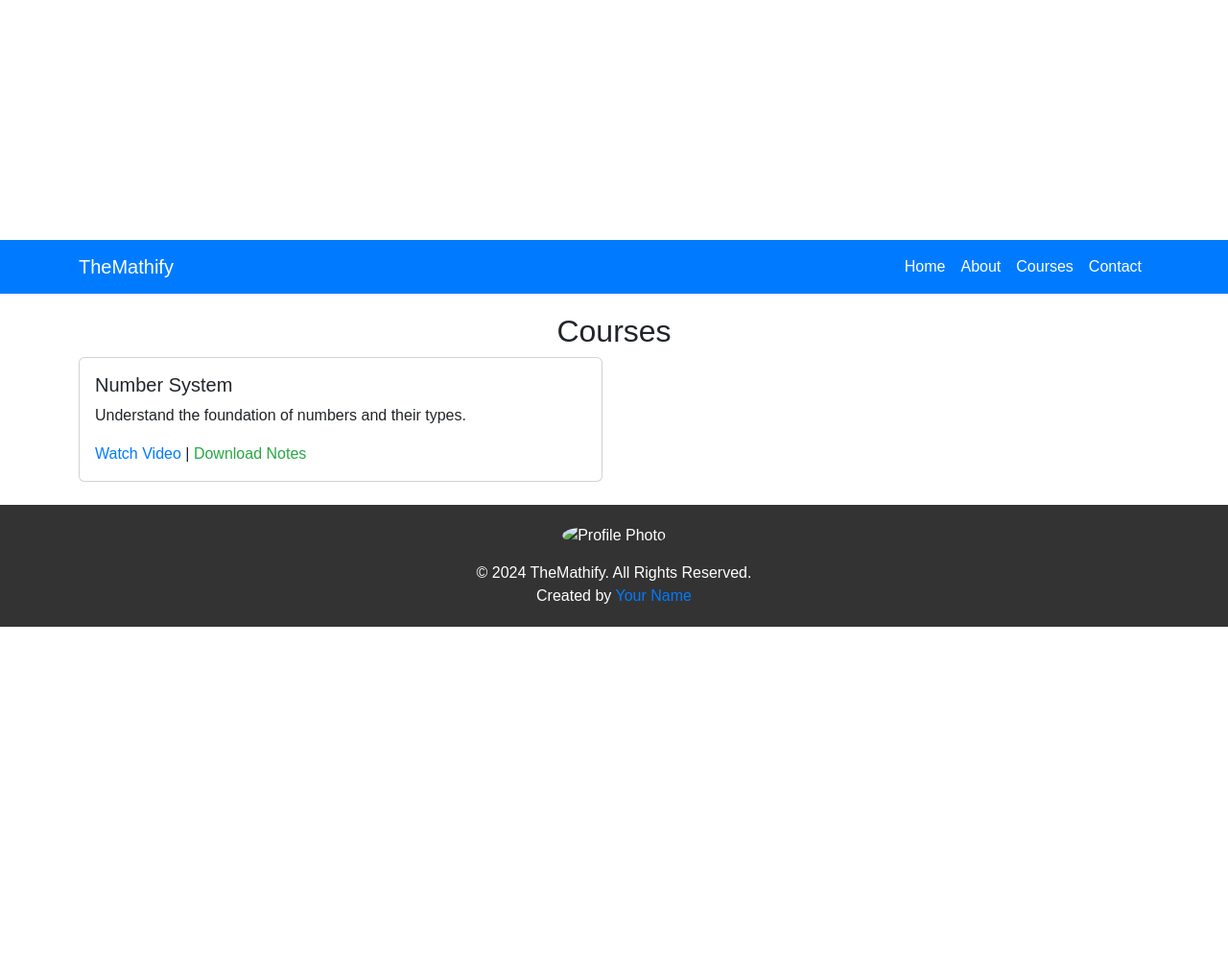
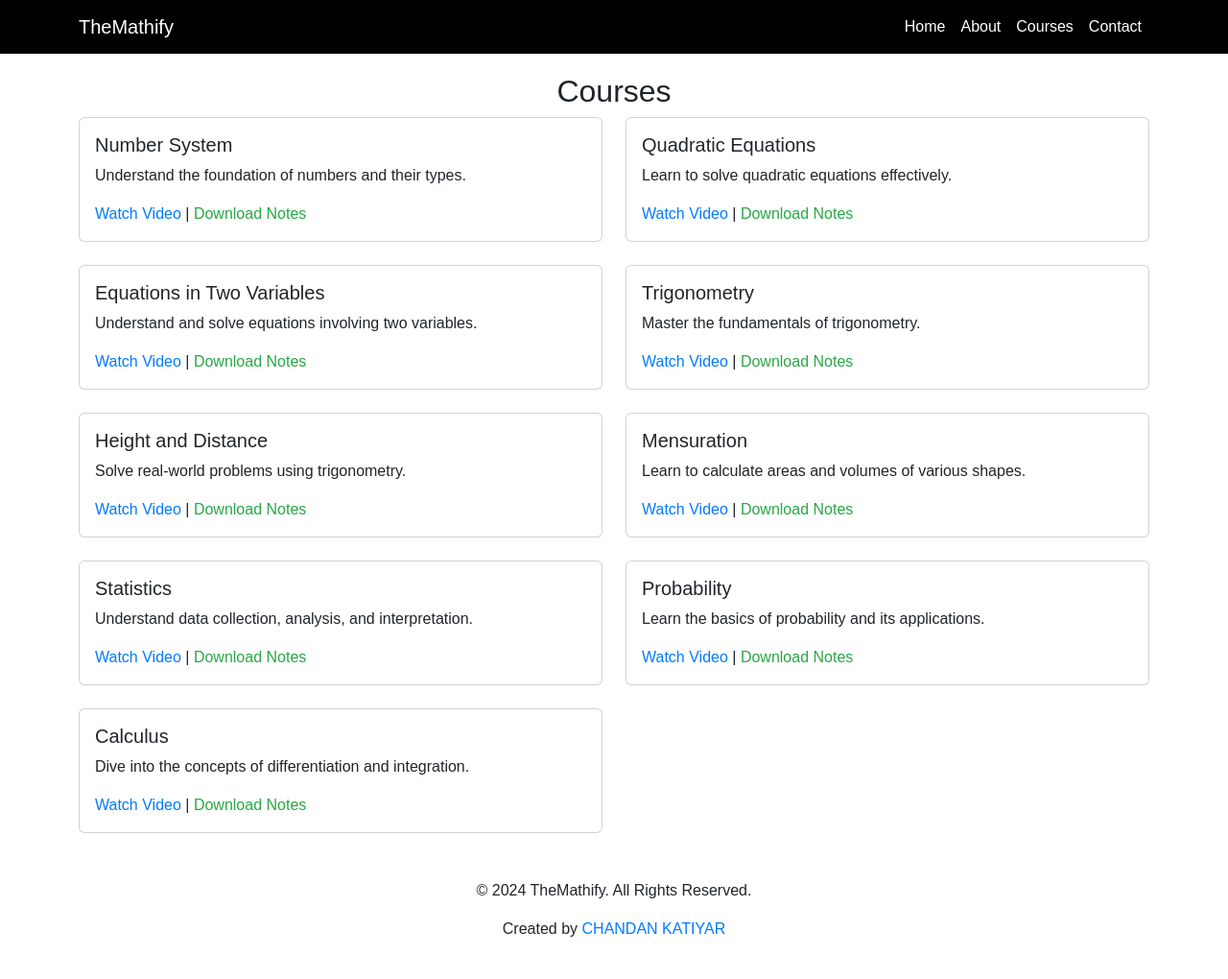
Before and after one commit to chandank0/theMathyfy, a plain HTML site: page index.html in a window 1280 px wide. Shown: the whole page at 96% size. Before the commit the page ends 800 px from the top, so only its background shows below. Drawn offline with nearby package versions, Linux system fonts and the light colour scheme.

Commit message:
Update index.html

```diff
--- a/index.html
+++ b/index.html
@@ -9,10 +9,8 @@
         body {
             font-family: Arial, sans-serif;
         }
-
-        /* Navbar Styles */
         .navbar {
-            background-color: #007bff;
+            background-color: #000000;
         }
         .navbar-brand, .navbar-nav .nav-link {
             color: #fff;
@@ -20,34 +18,9 @@
         .navbar-brand:hover, .navbar-nav .nav-link:hover {
             color: #f8f9fa;
         }
-
-        /* Header Background Image */
-        header {
-            background-image: url('header-background.jpg'); /* Add your header image path here */
-            background-size: cover;
-            background-position: center;
-            height: 250px;
-            display: flex;
-            justify-content: center;
-            align-items: center;
-            text-align: center;
-            color: white;
-        }
-
-        header h1 {
-            font-size: 3em;
-            font-weight: bold;
-        }
-
-        header p {
-            font-size: 1.2em;
-        }
-
         .course-section {
             margin-top: 20px;
         }
-
-        /* Link Styles */
         .video-link {
             color: #007bff;
             text-decoration: none;
@@ -55,7 +28,6 @@
         .video-link:hover {
             text-decoration: underline;
         }
-
         .pdf-link {
             color: #28a745;
             text-decoration: none;
@@ -63,41 +35,9 @@
         .pdf-link:hover {
             text-decoration: underline;
         }
-
-        /* Footer Styling */
-        footer {
-            background-color: #333;
-            color: white;
-            padding: 20px 0;
-            text-align: center;
-        }
-
-        footer .profile-photo {
-            border-radius: 50%;
-            width: 100px;
-            height: 100px;
-            margin-bottom: 15px;
-        }
-
-        footer p {
-            margin: 0;
-        }
-
-        footer a {
-            color: #fff;
-        }
     </style>
 </head>
 <body>
-    <!-- Header Section -->
-    <header>
-        <div>
-            <h1>TheMathify</h1>
-            <p>Empowering Your Math Journey</p>
-        </div>
-    </header>
-
-    <!-- Navbar Section -->
     <nav class="navbar navbar-expand-lg navbar-dark">
         <div class="container">
             <a class="navbar-brand" href="#">TheMathify</a>
@@ -123,12 +63,9 @@
         </div>
     </nav>
 
-    <!-- Courses Section -->
     <div class="container course-section">
         <h2 class="text-center">Courses</h2>
         <div class="row">
-            <!-- Course Cards (keep as is, repeat for other courses) -->
-            <!-- Example for one course -->
             <div class="col-md-6 mb-4">
                 <div class="card">
                     <div class="card-body">
@@ -139,20 +76,94 @@
                     </div>
                 </div>
             </div>
-            <!-- Repeat above div for each course -->
+            <div class="col-md-6 mb-4">
+                <div class="card">
+                    <div class="card-body">
+                        <h5 class="card-title">Quadratic Equations</h5>
+                        <p class="card-text">Learn to solve quadratic equations effectively.</p>
+                        <a href="https://youtube.com/link_to_video_quadratic" class="video-link" target="_blank">Watch Video</a> |
+                        <a href="notes/quadratic_equations.pdf" class="pdf-link" target="_blank">Download Notes</a>
+                    </div>
+                </div>
+            </div>
+            <div class="col-md-6 mb-4">
+                <div class="card">
+                    <div class="card-body">
+                        <h5 class="card-title">Equations in Two Variables</h5>
+                        <p class="card-text">Understand and solve equations involving two variables.</p>
+                        <a href="https://youtube.com/link_to_video_two_variables" class="video-link" target="_blank">Watch Video</a> |
+                        <a href="notes/two_variables.pdf" class="pdf-link" target="_blank">Download Notes</a>
+                    </div>
+                </div>
+            </div>
+            <div class="col-md-6 mb-4">
+                <div class="card">
+                    <div class="card-body">
+                        <h5 class="card-title">Trigonometry</h5>
+                        <p class="card-text">Master the fundamentals of trigonometry.</p>
+                        <a href="https://youtube.com/link_to_video_trigonometry" class="video-link" target="_blank">Watch Video</a> |
+                        <a href="notes/trigonometry.pdf" class="pdf-link" target="_blank">Download Notes</a>
+                    </div>
+                </div>
+            </div>
+            <div class="col-md-6 mb-4">
+                <div class="card">
+                    <div class="card-body">
+                        <h5 class="card-title">Height and Distance</h5>
+                        <p class="card-text">Solve real-world problems using trigonometry.</p>
+                        <a href="https://youtube.com/link_to_video_height_distance" class="video-link" target="_blank">Watch Video</a> |
+                        <a href="notes/height_distance.pdf" class="pdf-link" target="_blank">Download Notes</a>
+                    </div>
+                </div>
+            </div>
+            <div class="col-md-6 mb-4">
+                <div class="card">
+                    <div class="card-body">
+                        <h5 class="card-title">Mensuration</h5>
+                        <p class="card-text">Learn to calculate areas and volumes of various shapes.</p>
+                        <a href="https://youtube.com/link_to_video_mensuration" class="video-link" target="_blank">Watch Video</a> |
+                        <a href="notes/mensuration.pdf" class="pdf-link" target="_blank">Download Notes</a>
+                    </div>
+                </div>
+            </div>
+            <div class="col-md-6 mb-4">
+                <div class="card">
+                    <div class="card-body">
+                        <h5 class="card-title">Statistics</h5>
+                        <p class="card-text">Understand data collection, analysis, and interpretation.</p>
+                        <a href="https://youtube.com/link_to_video_statistics" class="video-link" target="_blank">Watch Video</a> |
+                        <a href="notes/statistics.pdf" class="pdf-link" target="_blank">Download Notes</a>
+                    </div>
+                </div>
+            </div>
+            <div class="col-md-6 mb-4">
+                <div class="card">
+                    <div class="card-body">
+                        <h5 class="card-title">Probability</h5>
+                        <p class="card-text">Learn the basics of probability and its applications.</p>
+                        <a href="https://youtube.com/link_to_video_probability" class="video-link" target="_blank">Watch Video</a> |
+                        <a href="notes/probability.pdf" class="pdf-link" target="_blank">Download Notes</a>
+                    </div>
+                </div>
+            </div>
+            <div class="col-md-6 mb-4">
+                <div class="card">
+                    <div class="card-body">
+                        <h5 class="card-title">Calculus</h5>
+                        <p class="card-text">Dive into the concepts of differentiation and integration.</p>
+                        <a href="https://youtube.com/link_to_video_calculus" class="video-link" target="_blank">Watch Video</a> |
+                        <a href="notes/calculus.pdf" class="pdf-link" target="_blank">Download Notes</a>
+                    </div>
+                </div>
+            </div>
         </div>
     </div>
 
-    <!-- Footer Section -->
-    <footer>
-        <div class="container">
-            <img src="profile-photo.jpg" alt="Profile Photo" class="profile-photo">
-            <p>&copy; 2024 TheMathify. All Rights Reserved.</p>
-            <p>Created by <a href="#" class="video-link" target="_blank">Your Name</a></p>
-        </div>
+    <footer class="text-center py-4">
+        <p>&copy; 2024 TheMathify. All Rights Reserved.</p>
+        <p>Created by <a href="#" class="video-link" target="_blank">CHANDAN KATIYAR</a></p>
     </footer>
 
-    <!-- Bootstrap JS (required for responsiveness) -->
     <script src="https://cdn.jsdelivr.net/npm/bootstrap@5.3.0-alpha1/dist/js/bootstrap.bundle.min.js"></script>
 </body>
 </html>
```
